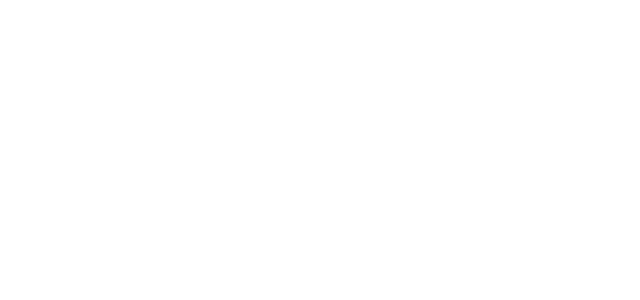
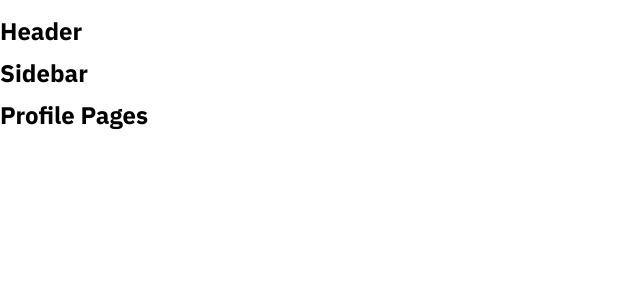
Before and after one commit to lhnhidev/tiktok-ui, a React (Create React App) app: page /profile in a window 1280 px wide. Before the commit this address had no page. Shown: the top 300 px of the page, without its empty margins (0-640 px from the left). Built offline with nearby package versions, Linux system fonts and the light colour scheme.

Commit message:
build layout

```diff
--- a/src/App.js
+++ b/src/App.js
@@ -1,5 +1,6 @@
 import { BrowserRouter as Router, Routes, Route } from 'react-router-dom';
 import { publicRoutes } from '~/routes';
+import { DefaultLayout } from '~/components/Layout';
 
 function App() {
     return (
@@ -7,12 +8,16 @@
             <div className="App">
                 <Routes>
                     {publicRoutes.map((route, index) => {
-                        const Component = route.component;
+                        const Page = route.layout || route.component;
                         return (
                             <Route
                                 key={index}
                                 path={route.path}
-                                element={<Component></Component>}
+                                element={
+                                    <DefaultLayout>
+                                        <Page></Page>
+                                    </DefaultLayout>
+                                }
                             ></Route>
                         );
                     })}
--- a/src/components/GlobalStyles/GlobalStyles.scss
+++ b/src/components/GlobalStyles/GlobalStyles.scss
@@ -11,6 +11,7 @@
 
 html {
     font-size: 62.5%;
+    font-family: 'IBM Plex Sans';
 }
 
 body {
--- /dev/null
+++ b/src/components/Header/index.js
@@ -0,0 +1,5 @@
+function Header() {
+    return <h2>Header</h2>;
+}
+
+export default Header;
--- /dev/null
+++ b/src/components/Layout/DefaultLayout/index.js
@@ -0,0 +1,14 @@
+import Header from '~/components/Header';
+import Sidebar from '~/components/Sidebar';
+
+function DefaultLayout({ children }) {
+    return (
+        <div>
+            <Header></Header>
+            <Sidebar></Sidebar>
+            <div className="content">{children}</div>
+        </div>
+    );
+}
+
+export default DefaultLayout;
--- /dev/null
+++ b/src/components/Layout/index.js
@@ -0,0 +1 @@
+export { default as DefaultLayout } from './DefaultLayout';
--- /dev/null
+++ b/src/components/Sidebar/index.js
@@ -0,0 +1,5 @@
+function Sidebar() {
+    return <h2>Sidebar</h2>;
+}
+
+export default Sidebar;
--- /dev/null
+++ b/src/pages/Profile/index.js
@@ -0,0 +1,5 @@
+function Profile() {
+    return <h2>Profile Pages</h2>;
+}
+
+export default Profile;
--- a/src/routes/index.js
+++ b/src/routes/index.js
@@ -1,10 +1,12 @@
 import Home from '~/pages/Home';
 import Following from '~/pages/Following';
+import Profile from '~/pages/Profile';
 
 // Public pages
 const publicRoutes = [
     { path: '/', component: Home },
     { path: '/following', component: Following },
+    { path: '/profile', component: Profile },
 ];
 
 // Private pages
```
